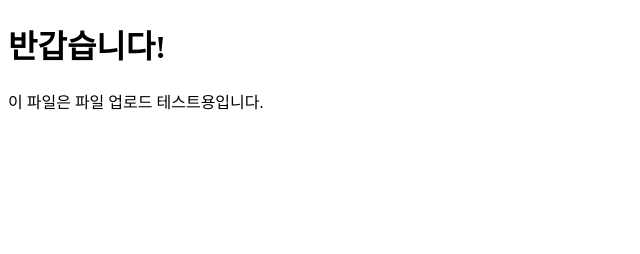
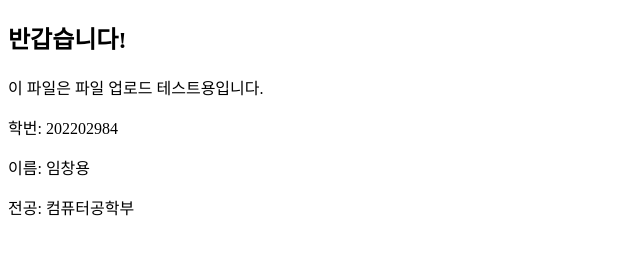
Before and after one commit to HWANGMINSEUNG/issue_test, a plain HTML site: page index.html in a window 1280 px wide. Shown: the whole page, without its empty margins (0-640 px from the left). Drawn offline with Linux system fonts and the light colour scheme.

Commit message:
issue 일부 수정 #1

```diff
--- a/index.html
+++ b/index.html
@@ -5,7 +5,12 @@
     <title>dlacked</title>
   </head>
   <body>
-    <h1>반갑습니다!</h1>
-    <p>이 파일은 파일 업로드 테스트용입니다.</p>
+    <section>
+      <h1>반갑습니다!</h1>
+      <p>이 파일은 파일 업로드 테스트용입니다.</p>
+      <p>학번: 202202984</p>
+      <p>이름: 임창용</p>
+      <p>전공: 컴퓨터공학부</p>
+    </section>
   </body>
 </html>
```
